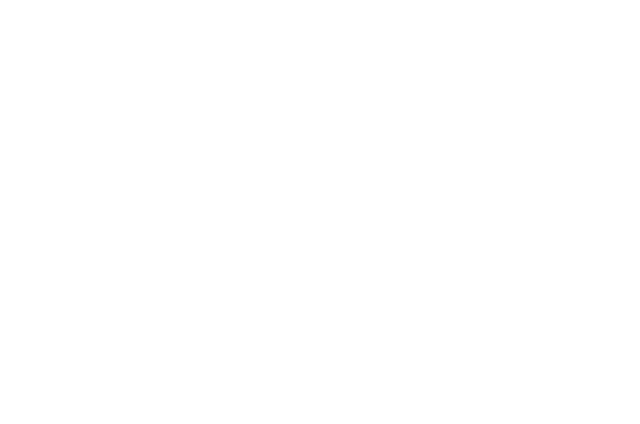
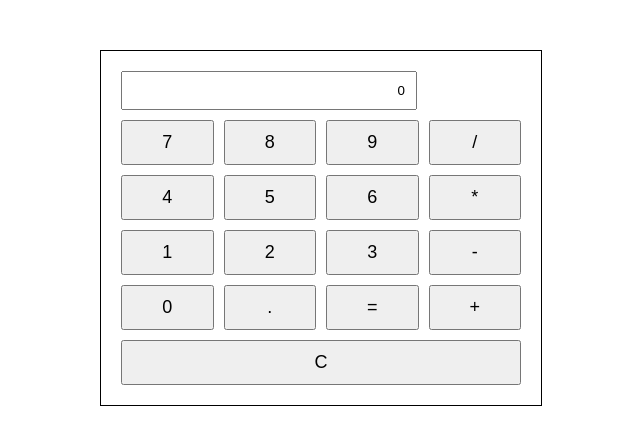
Before and after one commit to lukaskourilcz/vue-tutorials, a Vue app in the folder amazing-calculator/: page / in a window 1280 px wide. Shown: the top 424 px of the page, without its empty margins (319-959 px from the left). Built offline with nearby package versions, Linux system fonts and the light colour scheme.

Commit message:
project redone completed

```diff
--- a/amazing-calculator/src/components/AmazingCalculator.vue
+++ b/amazing-calculator/src/components/AmazingCalculator.vue
@@ -1,37 +1,93 @@
 <script setup>
-import { ref } from 'vue';
+import { ref } from "vue";
 
-const display = ref('0')
+const display = ref("0");
 
 const appendToDisplay = (value) => {
-  if(display === '0' && value !== '.' ){
-    display.value = value
+  if (display.value === "0" && value !== ".") {
+    display.value = value;
   } else {
-    display.value += value
+    display.value += value;
   }
-}
+};
 
 const calculate = () => {
   try {
-    display.value = eval(display.value).toString()
-  } catch (error){
-    display.value = 'Error'
+    display.value = eval(display.value).toString();
+  } catch (error) {
+    display.value = "Error";
   }
-}
+};
 
-
+const clearDisplay = () => {
+  display.value = "0";
+};
 </script>
 
 <template>
+  <div class="calculator">
+    <div>
+      <input v-model="display" readonly />
+    </div>
+    <div class="buttons">
+      <button @click="appendToDisplay('7')">7</button>
+      <button @click="appendToDisplay('8')">8</button>
+      <button @click="appendToDisplay('9')">9</button>
+      <button @click="appendToDisplay('/')">/</button>
 
+      <button @click="appendToDisplay('4')">4</button>
+      <button @click="appendToDisplay('5')">5</button>
+      <button @click="appendToDisplay('6')">6</button>
+      <button @click="appendToDisplay('*')">*</button>
+
+      <button @click="appendToDisplay('1')">1</button>
+      <button @click="appendToDisplay('2')">2</button>
+      <button @click="appendToDisplay('3')">3</button>
+      <button @click="appendToDisplay('-')">-</button>
+
+      <button @click="appendToDisplay('0')">0</button>
+      <button @click="appendToDisplay('.')">.</button>
+      <button @click="calculate()">=</button>
+      <button @click="appendToDisplay('+')">+</button>
+    </div>
+    <button @click="clearDisplay">C</button>
+  </div>
 </template>
 
 <style scoped>
+.calculator {
+  max-width: 400px;
+  border: 1px solid;
+  margin: 50px auto;
+  padding: 20px;
+}
+
+input {
+ width: 68%;
+ padding: 10px;
+ text-align: right;
+ margin-bottom: 10px;
+}
+
+.buttons {
+  display: grid;
+  grid-template-columns: repeat(4, 1fr);
+  gap: 10px;
+  margin-bottom: 10px;
+}
+
+button {
+  width: 100%;
+  padding: 10px;
+  font-size: 18px;
+}
+
+.clear-button {
+  width: 100%;
+  margin-top: 10px;
+}
 
 </style>
-
-
-
 
 <!-- <script setup>
 import { ref, computed } from "vue";
```
